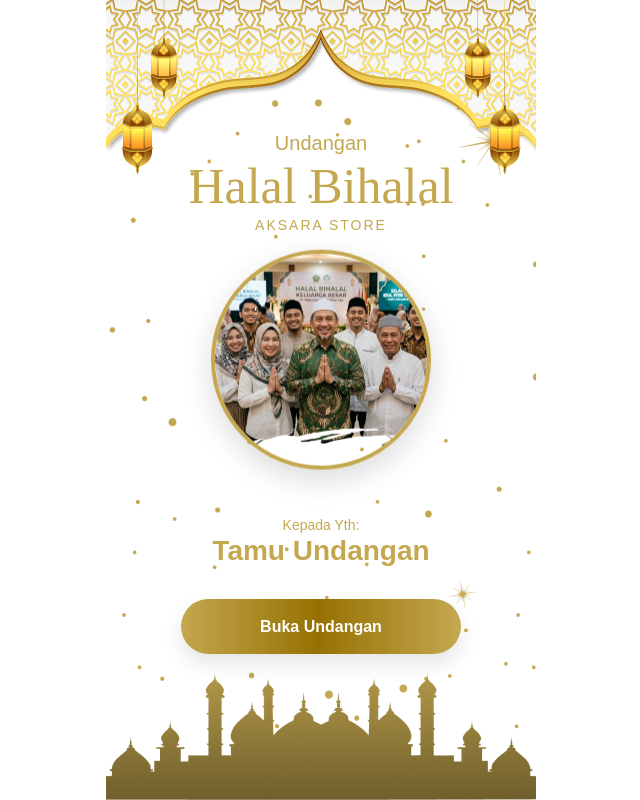
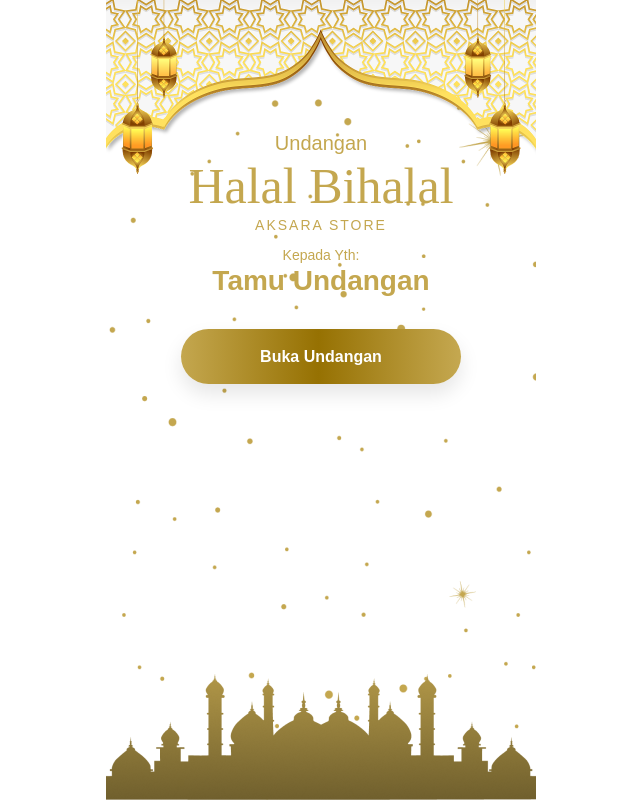
Before and after one commit to wildanroby29/undangan-halal-bihalal, a React (Create React App) app: page / in a window 1280 px wide. Shown: the whole page, without its empty margins (319-959 px from the left). Built offline with nearby package versions, Linux system fonts and the light colour scheme.

Commit message:
bajingan tolol

```diff
--- a/src/App.js
+++ b/src/App.js
@@ -2,7 +2,6 @@ import React, { useState, useEffect, useRef } from "react";
 import { motion, AnimatePresence } from "framer-motion";
 import styled, { createGlobalStyle, keyframes } from "styled-components";
 
-// --- CONFIG & DATA ---
 const GAS_URL =
   "https://script.google.com/macros/s/AKfycbxOovoxyCv_GSAOtFCm0FdbgTr3qHW1JWjjYvMju5QhKnk-rPwYlApnI7_tWvrGaJP9Qg/exec";
 
@@ -22,12 +21,10 @@ const DAFTAR_TEMA = {
   },
 };
 
-// --- ANIMATIONS ---
+const floating = keyframes` 0% { transform: translateY(0px); } 50% { transform: translateY(-12px); } 100% { transform: translateY(0px); } `;
 const shimmer = keyframes` 0% { background-position: -200% 0; } 100% { background-position: 200% 0; } `;
 const pulse = keyframes` 0% { transform: scale(1); box-shadow: 0 0 0 0 rgba(196, 167, 79, 0.7); } 70% { transform: scale(1.1); box-shadow: 0 0 0 12px rgba(196, 167, 79, 0); } 100% { transform: scale(1); box-shadow: 0 0 0 0 rgba(196, 167, 79, 0); } `;
-const floating = keyframes` 0% { transform: translateY(0px); } 50% { transform: translateY(-12px); } 100% { transform: translateY(0px); } `;
 
-// --- STYLED COMPONENTS ---
 const GlobalStyle = createGlobalStyle`
   @import url('https://fonts.googleapis.com/css2?family=Lobster&family=Poppins:wght@400;700&display=swap');
   html, body { margin: 0; padding: 0; width: 100%; height: 100%; overflow-x: hidden; background: #fff; }
@@ -158,7 +155,6 @@ const MusicButton = styled(motion.div)`
   }
 `;
 
-// --- MAIN APP COMPONENT ---
 export default function App() {
   const [data, setData] = useState(null);
   const [to, setTo] = useState("Tamu Undangan");
@@ -169,9 +165,8 @@ export default function App() {
   const [loadingForm, setLoadingForm] = useState(false);
   const audioRef = useRef(null);
 
-  // UTILS
   const getDriveUrl = (url) => {
-    if (!url) return null;
+    if (!url || url.trim() === "") return null;
     if (
       url.includes("ibb.co") ||
       url.includes("postimg") ||
@@ -182,7 +177,7 @@ export default function App() {
       const fileId =
         url.split("/d/")[1]?.split("/")[0] ||
         url.split("id=")[1]?.split("&")[0];
-      return `https://lh3.googleusercontent.com/d/$${fileId}=s1000`;
+      return `http://googleusercontent.com/profile/picture/3{fileId}=s1000`;
     }
     return url;
   };
@@ -302,16 +297,12 @@ export default function App() {
                 {data ? data.instansi : "AKSARA STORE"}
               </GoldText>
 
-              <PhotoFrame variants={itemVariants}>
-                <img
-                  src={
-                    data
-                      ? getDriveUrl(data.fotourl)
-                      : `/asset/foto-${urlTema}.png`
-                  }
-                  alt="Instansi"
-                />
-              </PhotoFrame>
+              {/* FOTO COVER: CUMA MUNCUL KALO ADA URL NYA */}
+              {data && getDriveUrl(data.fotourl) && (
+                <PhotoFrame variants={itemVariants}>
+                  <img src={getDriveUrl(data.fotourl)} alt="Instansi" />
+                </PhotoFrame>
+              )}
 
               <motion.div variants={itemVariants} style={{ marginTop: "10px" }}>
                 <GoldText size="14px">Kepada Yth:</GoldText>
@@ -359,15 +350,6 @@ export default function App() {
         )}
       </AnimatePresence>
 
-      {isOpen && !data && (
-        <LoadingScreen>
-          <div className="logo">Aksara Store</div>
-          <div className="bar">
-            <div className="progress" />
-          </div>
-        </LoadingScreen>
-      )}
-
       {isOpen && data && (
         <>
           <MusicButton
@@ -397,7 +379,6 @@ export default function App() {
               src={`/asset/header-${data.tema}.png`}
               style={{ width: "100%", position: "absolute", top: 0, left: 0 }}
             />
-
             <Content
               variants={containerVariants}
               initial="hidden"
@@ -422,14 +403,12 @@ export default function App() {
                 {data.instansi}
               </GoldText>
 
-              <PhotoFrame variants={itemVariants}>
-                <img
-                  src={
-                    getDriveUrl(data.fotourl) || `/asset/foto-${data.tema}.png`
-                  }
-                  alt="Acara"
-                />
-              </PhotoFrame>
+              {/* FOTO ISI: CUMA MUNCUL KALO ADA URL NYA */}
+              {getDriveUrl(data.fotourl) && (
+                <PhotoFrame variants={itemVariants}>
+                  <img src={getDriveUrl(data.fotourl)} alt="Acara" />
+                </PhotoFrame>
+              )}
 
               <motion.div variants={itemVariants} style={{ margin: "15px 0" }}>
                 <GoldText bold size="22px">
@@ -503,7 +482,6 @@ export default function App() {
                 </motion.button>
               </motion.div>
             </Content>
-
             <motion.img
               initial={{ y: 100 }}
               animate={{ y: 0 }}
@@ -529,7 +507,7 @@ export default function App() {
                     zIndex: 1000,
                     display: "flex",
                     alignItems: "center",
-                    justifyContent: "center",
+                    justifyCenter: "center",
                   }}
                   onClick={() => setShowForm(false)}
                 >
@@ -544,7 +522,7 @@ export default function App() {
                       maxWidth: "350px",
                       padding: "30px",
                       borderRadius: "25px",
-                      boxShadow: "0 10px 30px rgba(0,0,0,0.5)",
+                      margin: "auto",
                     }}
                   >
                     <GoldText
@@ -633,7 +611,6 @@ export default function App() {
                           background: style.btnGrad,
                           color: "#fff",
                           fontWeight: "bold",
-                          cursor: "pointer",
                         }}
                       >
                         {loadingForm ? "Mengirim..." : "Kirim Konfirmasi"}
```
